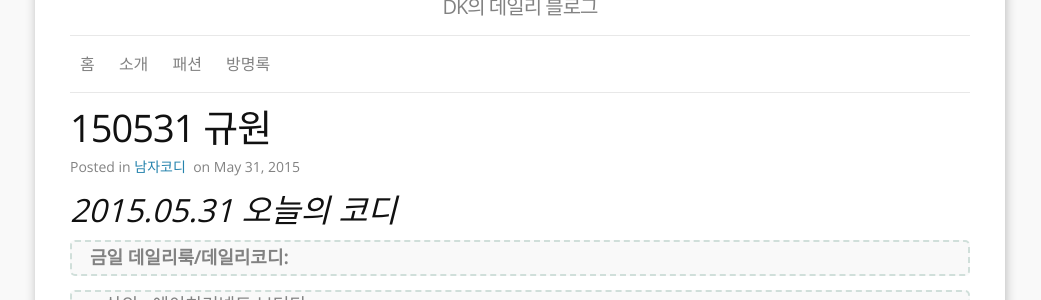
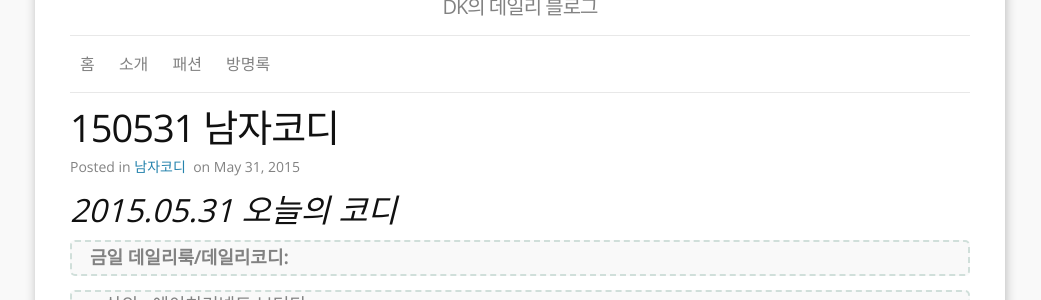
Before and after one commit to kut-fashion/kut-fashion, a Jekyll site: the page built from _posts/2015-05-31-DailyMen13.md, in a window 1280 px wide. Shown: the part 127-427 px from the top of the page, without its empty margins (120-1161 px from the left). Built offline with Jekyll 4.4.1, drawn with Linux system fonts in a browser that asks for light colours; comment, search, counter and statistics services are not loaded.

Commit message:
Update 2015-05-31-DailyMen13.md

```diff
--- a/_posts/2015-05-31-DailyMen13.md
+++ b/_posts/2015-05-31-DailyMen13.md
@@ -1,6 +1,6 @@
 ---
 layout: post
-title:  "150531 규원"
+title:  "150531 남자코디"
 date:   2015-05-31 22:15:00
 categories: 남자코디
 ---
```
